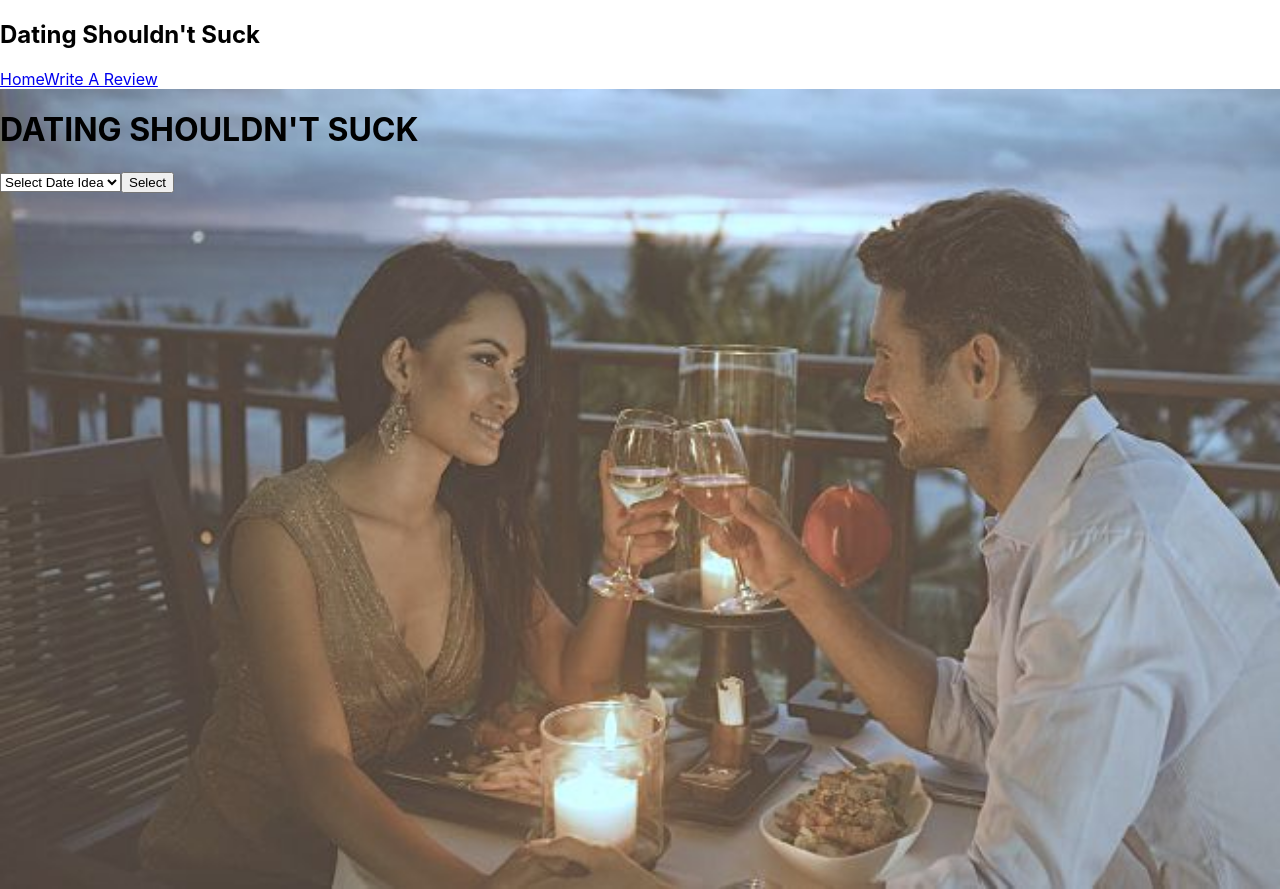
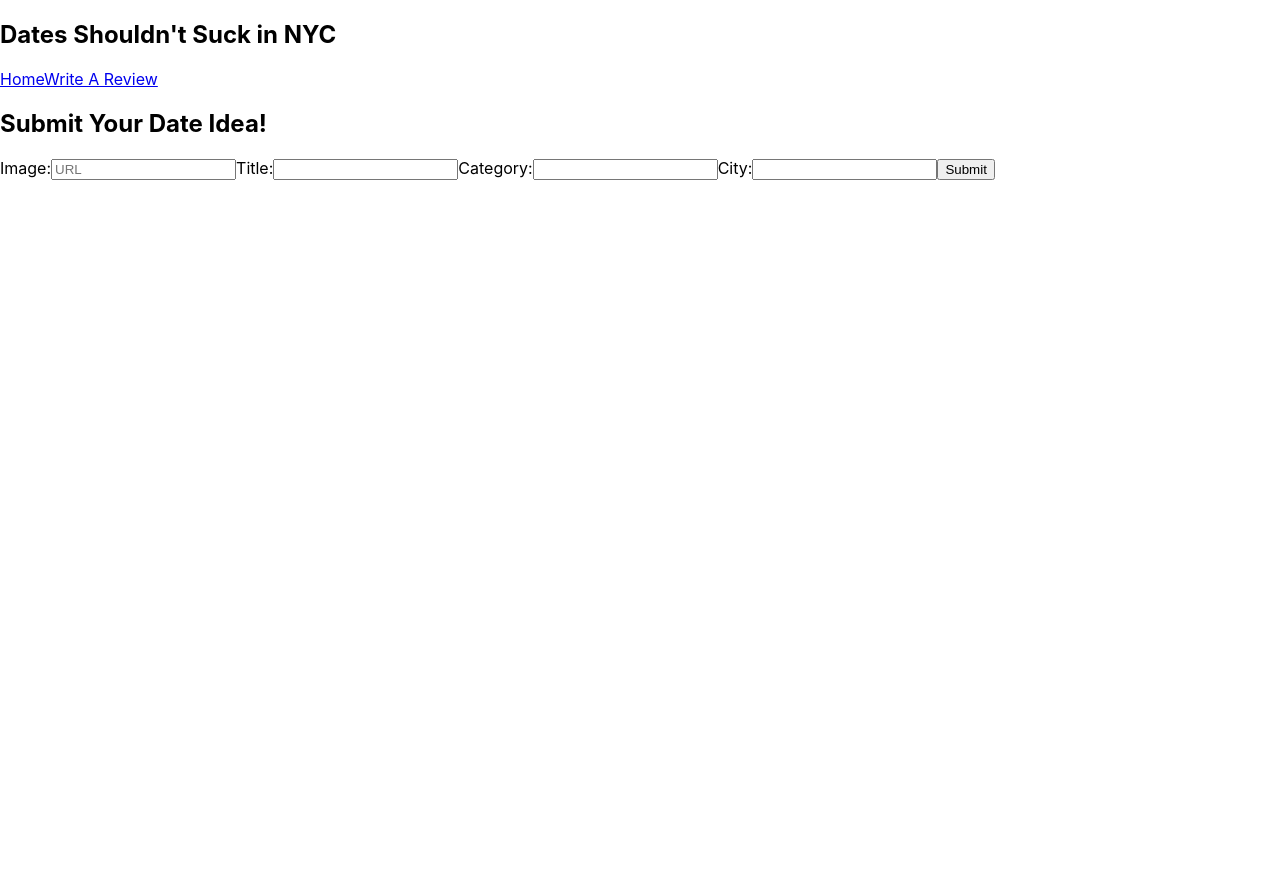
Before and after one commit to kaisha2004/Dates-Shouldnt-Suck, a React (Create React App) app in the folder client/: page /createidea in a window 1280 px wide. After the commit the page ends 800 px from the top, so only its background shows below. Built offline with nearby package versions, Linux system fonts and the light colour scheme; no server answers; sample sign-in values are in the browser's storage.

Commit message:
finished create screen

```diff
--- a/client/src/App.js
+++ b/client/src/App.js
@@ -3,6 +3,7 @@ import { Switch, Route, useHistory } from "react-router-dom"
 import "./App.css"
 import Login from "./screens/Login/Login"
 import Register from "./screens/Register/Register"
+import Create from "./screens/Create/Create"
 import Layout from "./components/shared/Layout/Layout"
 import MainContainer from "./container/MainContainer"
 import { loginUser, registerUser, verifyUser } from "./services/auth"
@@ -15,7 +16,7 @@ function App() {
     const handleVerify = async () => {
       const userData = await verifyUser()
       setCurrentUser(userData)
-      history.push("/")
+      history.push("/dateideas")
     }
     handleVerify()
   }, [])
@@ -23,18 +24,21 @@ function App() {
   const loginSubmit = async (loginData) => {
     const userData = await loginUser(loginData)
     setCurrentUser(userData)
-    history.push("/")
+    history.push("/createidea")
   }
   const registerSubmit = async (registerData) => {
     const userData = await registerUser(registerData)
     setCurrentUser(userData)
-    history.push("/")
+    history.push("/createidea")
   }
 
   return (
     <div>
       <Layout currentUser={currentUser}>
         <Switch>
+        <Route path="/createidea">
+            <Create />
+          </Route>
           <Route path="/login">
             <Login loginSubmit={loginSubmit} />
           </Route>
--- a/client/src/components/Search/Search.jsx
+++ b/client/src/components/Search/Search.jsx
@@ -1,13 +1,13 @@
 import React, { useState } from "react"
 import { Link } from "react-router-dom"
-// import MainContainer from "../../container/MainContainer"
+import MainContainer from "../../container/MainContainer"
+import Date_Ideas from "../../screens/Date_Ideas/Date_Ideas"
 
 const Search = () => {
   const [selectTerm, updateSelectTerm] = useState('')
 
 
   const handleSelect = (e) => {
-    console.log(e.target.value)
     updateSelectTerm(e.target.value)
   }
 
@@ -15,7 +15,7 @@ const Search = () => {
     <>
       <select className="ui dropdown"  onChange={handleSelect}>
         <option value=''>Select Date Idea</option>
-        <option value="Biking Trails">Biking Trails</option>
+        <option value="Bike Trails">Biking Trails</option>
         <option value='Boat Rentals'>Boat Rentals</option>
         <option value='Comedy Shows'>Comedy Shows</option>
         <option value='Cooking Class'>Cooking Class</option>
@@ -25,7 +25,7 @@ const Search = () => {
         <option value='Rooftop Bars'>Rooftop Bars</option>
       </select>
 
-      {/* <MainContainer updateSelectTerm={updateSelectTerm} /> */}
+      <Date_Ideas selectTerm={selectTerm} />
       <Link to="/dateideas" >
         <button onClick={handleSelect}>Select</button>
       </Link>
--- a/client/src/components/shared/Nav/Nav.jsx
+++ b/client/src/components/shared/Nav/Nav.jsx
@@ -7,8 +7,8 @@ function Nav(props) {
   const {pathname}= useLocation()
   return (
   <nav>
-      <h1>Dating Shouldn't Suck</h1>
-      <NavLink className="write" to="/">Home</NavLink>
+      <h1>Dates Shouldn't Suck in NYC</h1>
+      <NavLink className="write" to="/dateideas">Home</NavLink>
       <NavLink className="write" to="/login">Write A Review</NavLink>
       {/* {
         currentUser ?
--- a/client/src/container/MainContainer.jsx
+++ b/client/src/container/MainContainer.jsx
@@ -7,7 +7,9 @@ import Home from "../screens/Home/Home"
 
 function MainContainer(props) {
   const [dateIdeas, setDateIdeas] = useState([])
-  const [searchTerm, setSearchTerm] = useState("")
+  // const [searchTerm, setSearchTerm] = useState("")
+
+
 
   useEffect(() => {
 
--- /dev/null
+++ b/client/src/screens/Create/Create.jsx
@@ -0,0 +1,47 @@
+import React, { useState } from "react"
+import { getAllDateIdeas, putDateIdea, postDateIdea, deleteDateIdea} from '../../services/date_ideas';
+
+
+function Create(props) {
+  const [title, updateTitle] = useState('')
+  const [city, updateCity] = useState('')
+  const [category, updateCategory] = useState('')
+  const [img_url, updateImgUrl] = useState('')
+
+  const handleSubmit = async (e) => {
+    e.preventDefault()
+    const data = await postDateIdea( {
+      fields: {
+        title: title,
+        city: city,
+        category: category,
+        img_url: img_url
+      }
+    })
+    props.setNewIdea(!props.newIdea)
+    updateTitle('')
+    updateCity('')
+    updateCategory('')
+    updateImgUrl('')
+
+  }
+
+  return (
+
+      <form onSubmit={handleSubmit}>
+    <h2 className="form_title">Submit Your Date Idea!</h2>
+    <label htmlFor="Image">Image:</label>
+    <input type="text" id="img_url" placeholder="URL" onChange={e => updateImgUrl(e.target.value)} value={img_url} />
+    <label htmlFor="Title">Title:</label>
+    <input type="text" id="Title" onChange={e => updateTitle(e.target.value)} value={title} />
+    <label htmlFor="Category">Category:</label>
+      <input type="text" id="Category" onChange={e => updateCategory(e.target.value)} value={category} />
+      <label htmlFor="City">City:</label>
+    <input type="text" id="City" onChange={e => updateCity(e.target.value)} value={city} />
+    <input type="submit" value="Submit" className="create_btn"/>
+  </form>
+
+  )
+}
+
+export default Create
--- a/client/src/screens/Date_Ideas/Date_Ideas.jsx
+++ b/client/src/screens/Date_Ideas/Date_Ideas.jsx
@@ -1,20 +1,43 @@
-import React from 'react'
-// import { getAllUsers } from '../services/date_ideas'
+import React, { useState, useEffect } from 'react'
+import { Switch, Route } from "react-router-dom"
+import { getAllDateIdeas, putDateIdea, postDateIdea, deleteDateIdea } from '../../services/date_ideas';
+import Create from '../Create/Create'
 
 
 function Date_Ideas(props) {
-  const { dateCategory } = props
-console.log(props)
+  const [dateIdeas, setDateIdeas] = useState([])
+  const [newIdea, setNewIdea] = useState(false)
+
+  // const {dateCategory} = props
+
+  useEffect(() => {
+        const fetchDateIdeas = async () => {
+          const dateIdeaArray = await getAllDateIdeas()
+          setDateIdeas(dateIdeaArray)
+        }
+        fetchDateIdeas()
+      }, [newIdea])
+
 
   return (
     <div>
-      {/* {dateIdeas.map(date_idea => (
+
+      {dateIdeas.map(date_idea => (
         <div>
         <img src={`${date_idea.img_url}`} className='idea_pics'/>
           <h1>{date_idea.title}</h1>
-          <h2>{date_idea.price_exp} | {date_idea.user}, {date_idea.age}</h2>
+          <h2>{date_idea.city} </h2>
+          <h2>{date_idea.category}</h2>
      </div>
-      ))} */}
+      ))}
+       <Switch>
+      <Route path="/createidea">
+      <Create
+        setNewIdea={setNewIdea}
+        newIdea={newIdea}
+          />
+        </Route>
+        </Switch>
     </div>
   )
 }
--- a/client/src/screens/Login/Login.jsx
+++ b/client/src/screens/Login/Login.jsx
@@ -1,7 +1,7 @@
 import React, { useState } from "react"
 import "./Login.css"
 import { Link } from "react-router-dom"
-import Layout from "../../components/shared/Layout/Layout"
+
 
 function Login(props) {
   const [formData, setFormData] = useState({
@@ -19,7 +19,7 @@ function Login(props) {
   }
   return (
     <div className="background2">
-     <Layout>
+
       <h1>Please Login</h1>
       <form
         onSubmit={(e) => {
@@ -50,7 +50,7 @@ function Login(props) {
         <Link to="/register">Register</Link>
         <button>Login</button>
         </form>
-        </Layout>
+
     </div>
   )
 }
--- a/client/src/screens/Register/Register.jsx
+++ b/client/src/screens/Register/Register.jsx
@@ -1,5 +1,4 @@
 import React, {useState} from 'react'
-import Layout from "../../components/shared/Layout/Layout"
 
 export default function Register(props) {
 
@@ -21,7 +20,6 @@ export default function Register(props) {
   }
   return (
     <div className="background2">
-      <Layout>
       <h1>Please Sign-Up</h1>
       <form
         onSubmit={(e) => {
@@ -71,7 +69,6 @@ export default function Register(props) {
         <br />
         <button>Register</button>
         </form>
-        </Layout>
     </div>
   )
 
```
